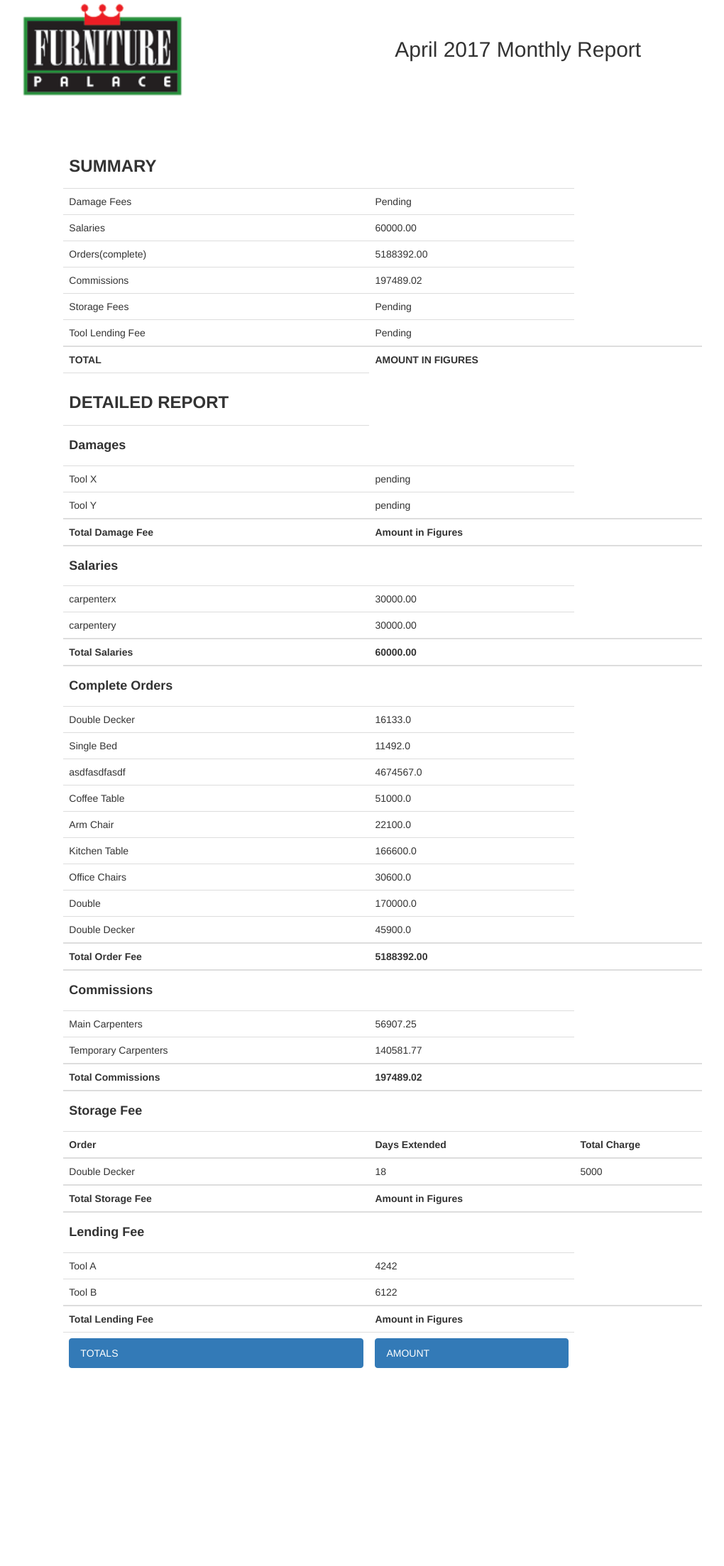
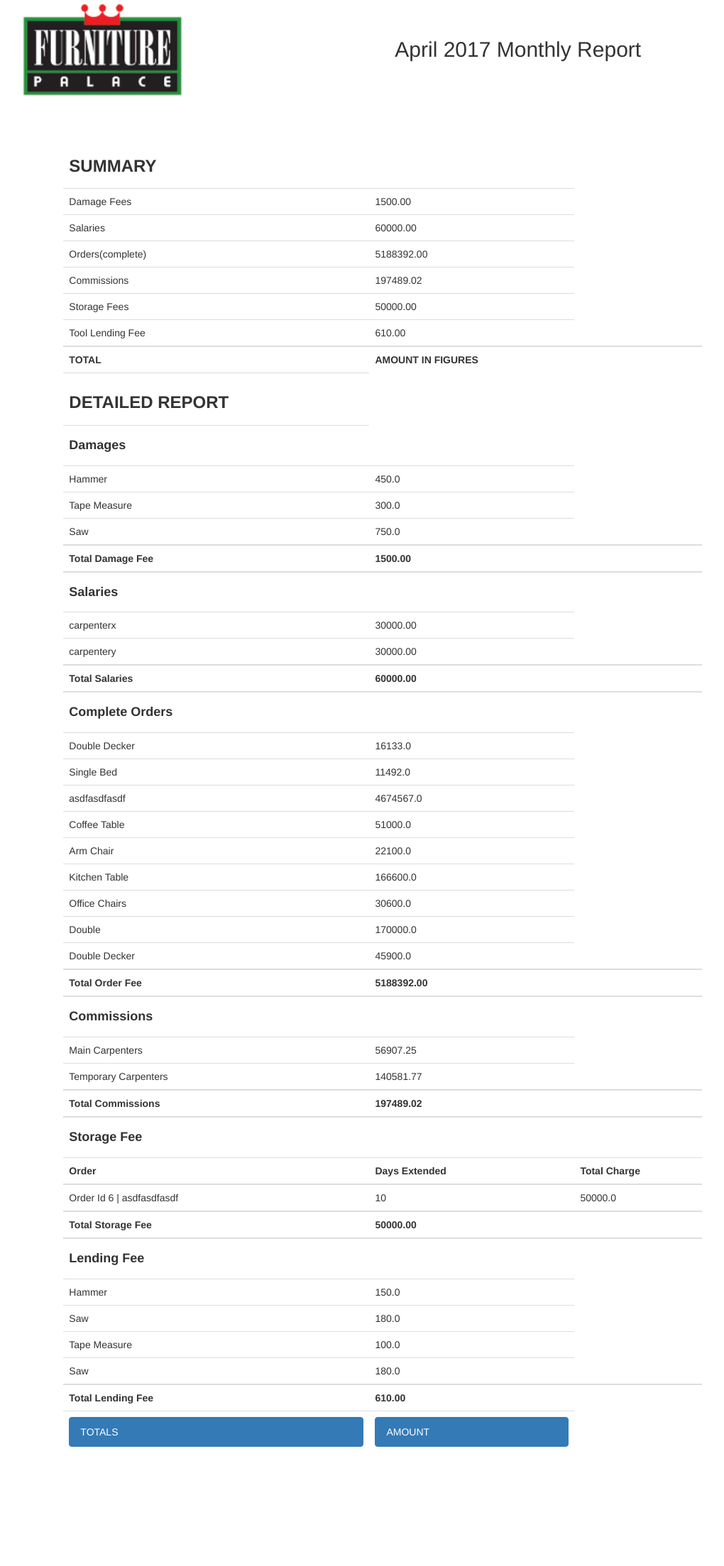
Before and after one commit to vedah-fida/fp, a Django app: a page that uses furniture_palace/reports/templates/reports/monthly_report.html in a window 1280 px wide. Shown: the whole page at 71% size, without its empty margins (154-1174 px from the left). Before the commit the page ends 1928 px from the top, so only its background shows below. Run offline with Django 3.2, Linux system fonts and the light colour scheme; data comes from the database, SQL or seed files in the repository; both versions use the stored data as it was after the commit; some libraries are stand-ins or nearby versions.

Commit message:
monthly report fully populated and the order view updated not to show not taken or unassigned orders to prevent to chance of a carpenter changing status of an unassigned or not taken order to complete ^_^

```diff
--- a/furniture_palace/order/views.py
+++ b/furniture_palace/order/views.py
@@ -40,7 +40,7 @@ def change_complete_status(request):
     order_number = request.POST['order_id']
     status = request.POST['order_status']
     change_order_status(order_number, status)
-    orders = get_all_orders()
+    orders = get_started_orders()
     customers = Customer.objects.all()
     carpenters = User.objects.all().exclude(username="wolf")
     msg = 'Complete status for order with order id ' + order_number + ' successfully changed.'
@@ -48,7 +48,7 @@ def change_complete_status(request):
 
 
 def view_all_orders(request):
-    orders = get_all_orders()
+    orders = get_started_orders()
     customers = Customer.objects.all()
     carpenters = User.objects.all().exclude(username="wolf")
     return render(request, 'order/order_view.html', locals())
@@ -84,7 +84,7 @@ def view_complete_status_orders(request):
         carpenters = User.objects.all().exclude(username="wolf")
         return render(request, 'order/order_view.html', locals())
     else:
-        orders = get_all_orders()
+        orders = get_started_orders()
         customers = Customer.objects.all()
         carpenters = User.objects.all().exclude(username="wolf")
         return render(request, 'order/order_view.html', locals())
--- a/furniture_palace/reports/reports.py
+++ b/furniture_palace/reports/reports.py
@@ -100,17 +100,35 @@ def get_commissions_grand_totals():
     return get_carpenter_commissions_subtotals() + get_temp_carpenter_commissions_subtotals()
 
 
-def get_tool_damage_fees():
+def get_total_tool_damage_fees():
     damage_fee_totals = 0
-    lent_tools = LentTool.objects.all()
+    lent_tools = LentTool.objects.all().filter(was_damaged=True)
     for lent_tool in lent_tools:
-        damage_fee_totals += lent_tool.damage_fee
+        damage_fee_totals += lent_tool.tool.damage_fee
     return damage_fee_totals
 
 
-def get_storage_fees():
+def get_total_storage_fees():
     storage_fee_totals = 0
-    order_payments = OrderPayment.objects.all()
+    order_payments = OrderPayment.objects.all().exclude(days_in_store=0)
     for order_payment in order_payments:
         storage_fee_totals += order_payment.storage_fee
     return storage_fee_totals
+
+
+def get_total_lending_fees():
+    lending_total_fee = 0
+    lent_tools = LentTool.objects.all().filter(returned=True)
+    for lent_tool in lent_tools:
+        lending_total_fee += lent_tool.lending_fee
+    return lending_total_fee
+
+
+def get_damaged_tools():
+    damaged_tools = LentTool.objects.all().filter(was_damaged=True)
+    return damaged_tools
+
+
+def get_orders_with_storage_fee():
+    orders = OrderPayment.objects.all().exclude(days_in_store=0)
+    return orders
--- a/furniture_palace/reports/templates/reports/monthly_report.html
+++ b/furniture_palace/reports/templates/reports/monthly_report.html
@@ -49,11 +49,11 @@
                 <tbody>
                 <tr>
                     <td>Damage Fees</td>
-                    <td name="total_damage_fee">Pending</td>
+                    <td name="total_damage_fee">{{ damage_fee_totals|floatformat:2 }}</td>
                 </tr>
                 <tr>
                     <td>Salaries</td>
-                    <td name="total_salaries">{{ salary_totals }}</td>
+                    <td name="total_salaries">{{ salary_totals|floatformat:2 }}</td>
                 </tr>
                 <tr>
                     <td>Orders(complete)</td>
@@ -65,11 +65,11 @@
                 </tr>
                 <tr>
                     <td>Storage Fees</td>
-                    <td name="total_storage_fee">Pending</td>
+                    <td name="total_storage_fee">{{ storage_fee_totals|floatformat:2 }}</td>
                 </tr>
                 <tr>
                     <td>Tool Lending Fee</td>
-                    <td name="total_lending_fee">Pending</td>
+                    <td name="total_lending_fee">{{ lending_fee_totals|floatformat:2 }}</td>
                 </tr>
                 </tbody>
                 <tr>
@@ -87,20 +87,23 @@
                 <tr>
                     <td><h4><strong>Damages</strong></h4></td>
                 </tr>
+                {% for damaged_tool in damaged_tools %}
                 <tr>
-                    <td>Tool X</td>
-                    <td name="damaged_tool_fee">pending</td>
+                    <td>{{ damaged_tool.tool }}</td>
+                    <td>{{ damaged_tool.tool.damage_fee }}</td>
                 </tr>
+                {% empty %}
                 <tr>
-                    <td>Tool Y</td>
-                    <td>pending</td>
+                    <td>No damaged tools</td>
+                    <td>0.00</td>
                 </tr>
+                {% endfor %}
                 </tbody>
 
 
                 <tr>
                     <th>Total Damage Fee</th>
-                    <th name="total_damage_fee">Amount in Figures</th>
+                    <th>{{ damage_fee_totals|floatformat:2 }}</th>
                 </tr>
 
                 <tbody>
@@ -172,34 +175,44 @@
                     <th>Total Charge</th>
                 </tr>
                 </thead>
+                <tbody>
+                {% for order in orders_with_storage_fee %}
                 <tr>
-                    <td name="delayed_order_name">Double Decker</td>
-                    <td name="extended_days">18</td>
-                    <td name="delayed_order_price">5000</td>
+                    <td name="delayed_order_name">{{order.order}}</td>
+                    <td name="extended_days">{{ order.days_in_store }}</td>
+                    <td name="delayed_order_price">{{ order.storage_fee }}</td>
                 </tr>
-
+                {% empty %}
+                <tr>
+                    <td>No orders with storage fee</td>
+                    <td>0.00</td>
+                </tr>
+                {% endfor%}
                 </tbody>
                 <tr>
                     <th>Total Storage Fee</th>
-                    <th name="total_storage_fee">Amount in Figures</th>
+                    <th name="total_storage_fee">{{ storage_fee_totals|floatformat:2 }}</th>
                 </tr>
                 <tbody>
 
                 <tr>
                     <td><h4><strong>Lending Fee</strong></h4></td>
                 </tr>
+                {% for lent_tool in lent_tools %}
                 <tr>
-                    <td name="tool_name">Tool A</td>
-                    <td name="lending_fee">4242</td>
+                    <td name="tool_name">{{ lent_tool.tool }}</td>
+                    <td name="lending_fee">{{ lent_tool.lending_fee }}</td>
                 </tr>
+                {% empty %}
                 <tr>
-                    <td>Tool B</td>
-                    <td>6122</td>
+                    <td>No lent tools</td>
+                    <td>0.00</td>
                 </tr>
+                {% endfor %}
                 </tbody>
                 <tr>
                     <th>Total Lending Fee</th>
-                    <th name="total_lending_fee">Amount in Figures</th>
+                    <th name="total_lending_fee">{{ lending_fee_totals|floatformat:2 }}</th>
                 </tr>
 
 
--- a/furniture_palace/reports/views.py
+++ b/furniture_palace/reports/views.py
@@ -1,6 +1,6 @@
 from django.shortcuts import render
 from reports import reports
-from accounts.models import Profile
+from catalog.catalog import get_returned_lent_tools
 
 
 def show_carpenter_summary(request):
@@ -17,14 +17,18 @@ def show_carpenter_summary(request):
 
 
 def show_monthly_summary(request):
-    # damage_fees(pending)
-    # storage_fees(pending)
     # lending_fees(pending)
     # delivery_fees(pending)
     salary_totals = reports.get_salary_totals()
     orders_totals = reports.get_orders_totals()
     commission_totals = reports.get_commissions_grand_totals()
+    damage_fee_totals = reports.get_total_tool_damage_fees()
+    storage_fee_totals = reports.get_total_storage_fees()
+    lending_fee_totals = reports.get_total_lending_fees()
 
+    lent_tools = get_returned_lent_tools()
+    orders_with_storage_fee = reports.get_orders_with_storage_fee()
+    damaged_tools = reports.get_damaged_tools()
     carpenter_profiles = reports.get_carpenter_profiles()
     complete_orders = reports.get_all_complete_orders()
     carpenter_commission_totals = reports.get_carpenter_commissions_subtotals()
```
Also changed, not shown: furniture_palace/order/order.py (+6 -1 lines), furniture_palace/order/templates/order/order_view.html (+7 -1 lines), furniture_palace/db.sqlite3.
